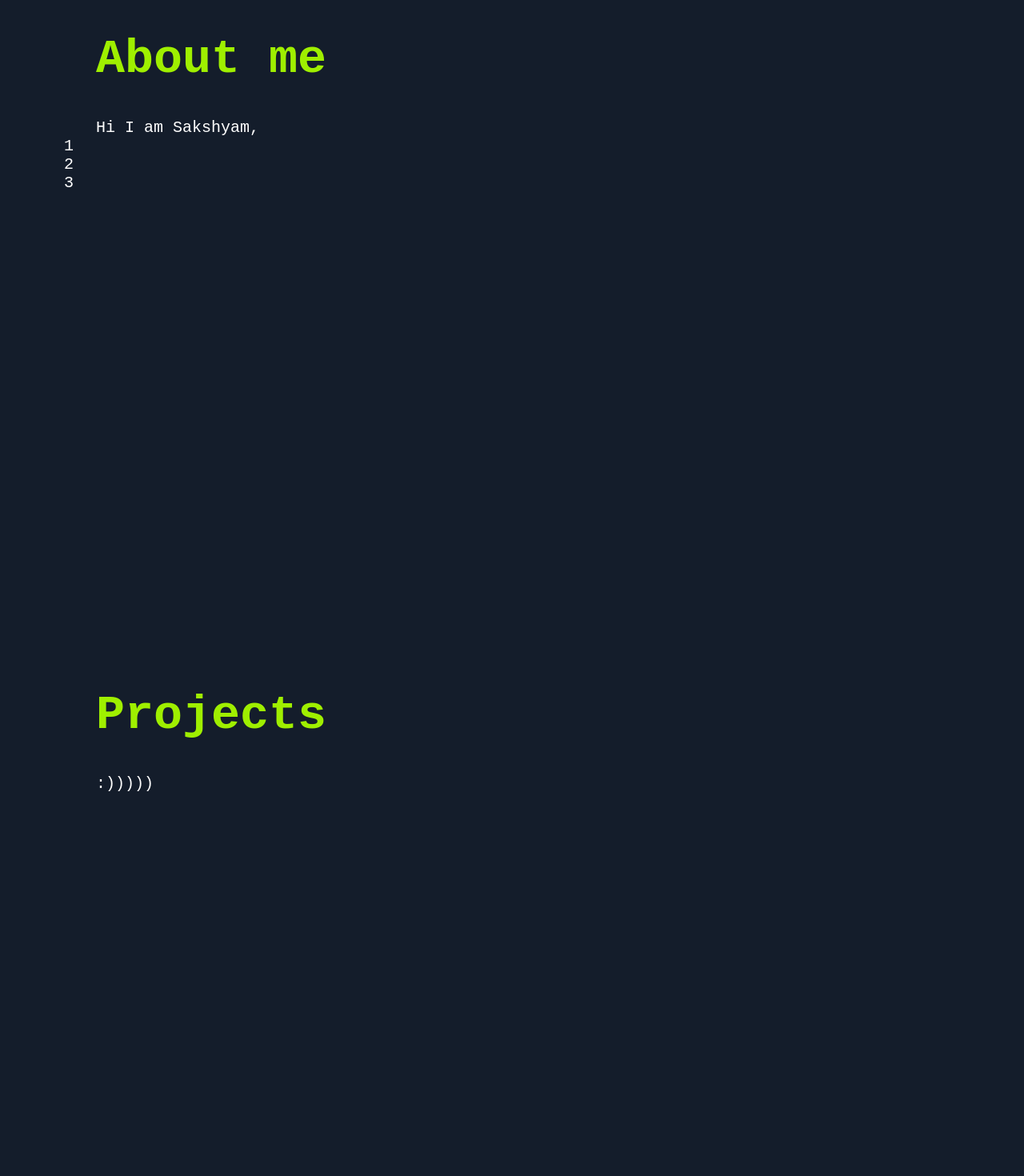
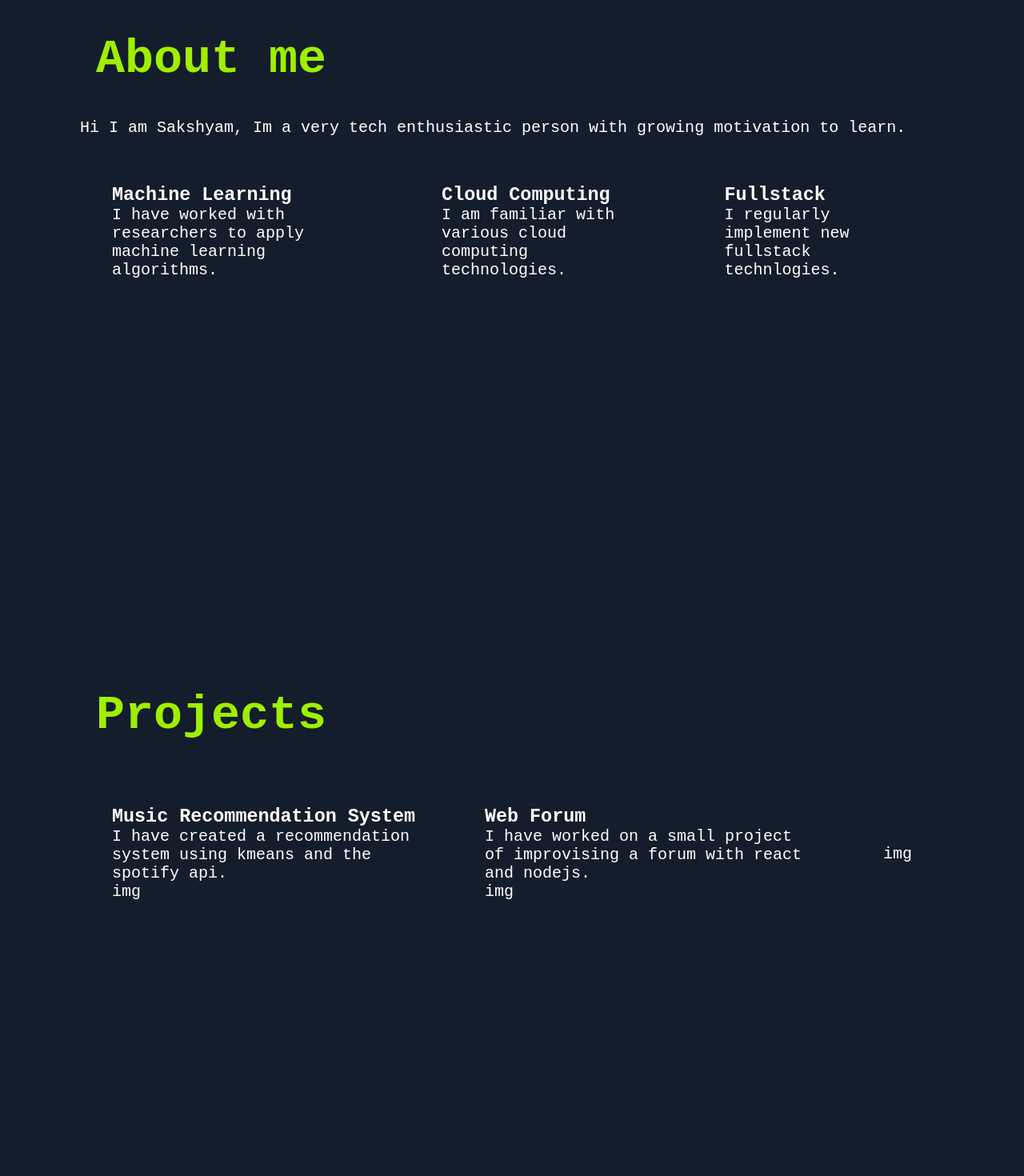
Before and after one commit to Moonholiday/portfolio, a React (Create React App) app: page / in a window 1280 px wide. Shown: the part 1000-2470 px from the top of the page at 80% size. Built offline with nearby package versions, Linux system fonts and the light colour scheme; a web font is replaced by a local one.

Commit message:
each section <

```diff
--- a/src/sections/About.jsx
+++ b/src/sections/About.jsx
@@ -6,14 +6,21 @@ function About () {
     <div id='about' className='sections' data-scroll-section>
       <div className='about'>
         <h1>About me</h1>
-        <span>Hi I am Sakshyam, </span>
+        <span>Hi I am Sakshyam, Im a very tech enthusiastic person with growing motivation to learn.</span>
         <div className='interest'>
-
-          <div>1</div>
-          <div>2</div>
-          <div>3</div>
+          <div>
+            <h3>Machine Learning</h3>
+            <p>I have worked with researchers to apply machine learning algorithms.</p>
+          </div>
+          <div>
+            <h3>Cloud Computing</h3>
+            <p>I am familiar with various cloud computing technologies.</p>
+          </div>
+          <div>
+            <h3>Fullstack</h3>
+            <p>I regularly implement new fullstack technlogies.</p>
+          </div>
         </div>
-
       </div>
     </div>
   )
--- a/src/sections/Contact.jsx
+++ b/src/sections/Contact.jsx
@@ -3,9 +3,25 @@ import '../styles/styles.css'
 
 function Contact () {
   return (
-    <div id='contact' className='sections' data-scroll-section>
+    <div  className='sections' data-scroll-section>
       <h1>Contact me</h1>
-      <span>727moonholiday@gmail.com</span>
+      <div id='contact'>
+        <form >
+          <label for="fname">First Name</label>
+          <input type="text" id="fname" name="firstname" placeholder="Your name.."/>
+
+          <label for="lname">Last Name</label>
+          <input type="text" id="lname" name="lastname" placeholder="Your last name.."/>
+
+          <label for="country">Country</label>
+          <select id="country" name="country">
+            <option value="australia">Australia</option>
+            <option value="canada">Canada</option>
+            <option value="usa">USA</option>
+          </select>
+          <button>Submit</button>
+        </form>
+      </div>
     </div>
   )
 }
--- a/src/sections/Projects.jsx
+++ b/src/sections/Projects.jsx
@@ -7,7 +7,23 @@ function Projects () {
     <div id='projects' className='sections' data-scroll-section>
       <div className='sub'>
         <h1>Projects</h1>
-        <span>:)))))</span>
+        <div className='interest'>
+          <div>
+            <h3>Music Recommendation System</h3>
+            <p>I have created a recommendation system using kmeans and the spotify api.</p>
+            <p>img</p>
+          </div>
+          <div>
+            <h3>Web Forum</h3>
+            <p>I have worked on a small project of improvising a forum with react and nodejs.</p>
+            <p>img</p>
+          </div>
+          <div>
+            <h3></h3>
+            <p></p>
+            <p>img</p>
+          </div>
+        </div>
       </div>
     </div>
   )
--- a/src/styles/styles.css
+++ b/src/styles/styles.css
@@ -83,18 +83,56 @@ nav .right li img {
   font-size: 60px;
   color: #9fef00;
 }
-.sections span {
+
+.container {
+  margin-top: 100px;
+  padding: 4em;
+}
+.container section {
+  height: 100vh;
+}
+.container section span {
+  margin: 20px;
+}
+
+.interest {
+  display: flex;
+  align-items: center;
+  justify-content: center;
+  flex-direction: row;
+  margin: 20px;
+}
+.interest div {
   padding: 20px;
   margin: 20px;
 }
 
-.container {
-  margin-top: 100px;
-  padding: 4em;
-  height: 100%;
+@media (max-width: 1000px) {
+  .interest {
+    flex-direction: column;
+  }
 }
-.container section {
-  height: 100vh;
+#contact {
+  display: flex;
+  flex-direction: column;
+  align-items: center;
+}
+#contact form {
+  padding: 20px;
+  display: flex;
+  flex-direction: column;
+  width: 60%;
+}
+#contact form input, #contact form select, #contact form label {
+  padding: 7px;
+  margin: 7px;
+}
+#contact button {
+  width: 30%;
+  padding: 5px;
+  margin-left: auto;
+  margin-right: auto;
+  margin-top: 3em;
 }
 
 /*# sourceMappingURL=styles.css.map */
--- a/src/styles/styles.scss
+++ b/src/styles/styles.scss
@@ -87,26 +87,56 @@ nav {
     font-size: 60px;
     color: #9fef00;
   }
-  span {
+}
+
+.container {
+  margin-top: 100px;
+  padding: 4em;
+  section {
+    height: 100vh;
+    span {
+      margin: 20px;
+    }
+  }
+}
+
+.interest {
+  display: flex;
+  align-items: center;
+  justify-content: center;
+  flex-direction: row;
+  margin: 20px;
+  div {
     padding: 20px;
     margin: 20px;
   }
 }
 
-.container {
-  margin-top: 100px;
-  padding: 4em;
-  height: 100%;
-  section {
-    height: 100vh;
+@media (max-width: 1000px) {
+  .interest {
+    flex-direction: column;
   }
 }
+#contact {
+  display: flex;
+  flex-direction: column;
+  align-items:center;
+  form {
+    padding: 20px;
+    display: flex;
+    flex-direction:column;
+    width: 60%;
+    input, select, label {
+      padding: 7px;
+      margin: 7px;
+    }
+  }
+    button {
+      width: 30%;
+      padding: 5px;
+      margin-left: auto;
+      margin-right: auto;
+      margin-top: 3em;
+    }
 
-.interest {
-  background-color:grey;
-  display: flex;
-  div {
-    margin: 40px;
-    padding: 20px;
-  }
 }
```
Also changed, not shown: 1 other file (tests, documents, lock files or other folders).
